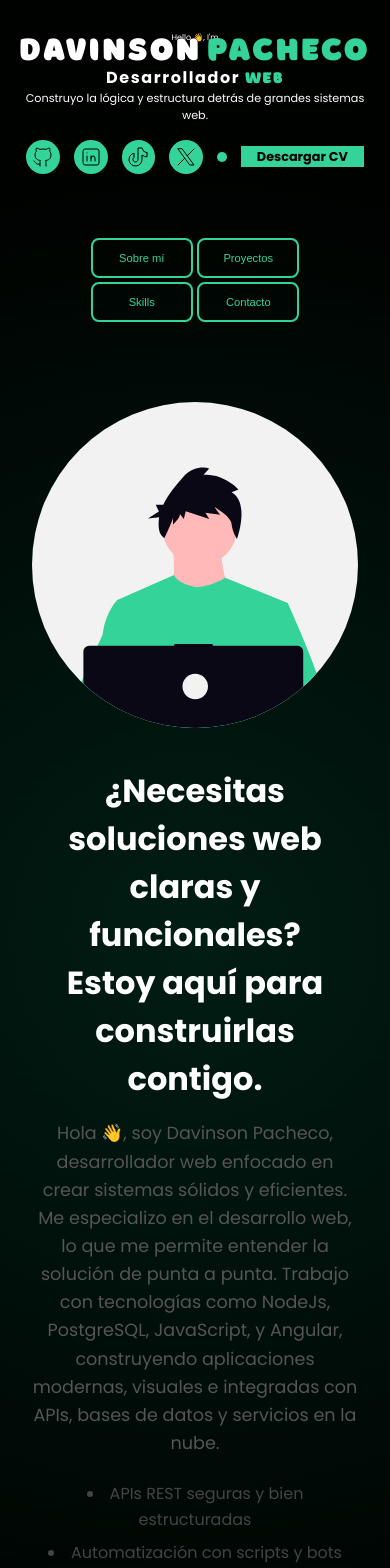
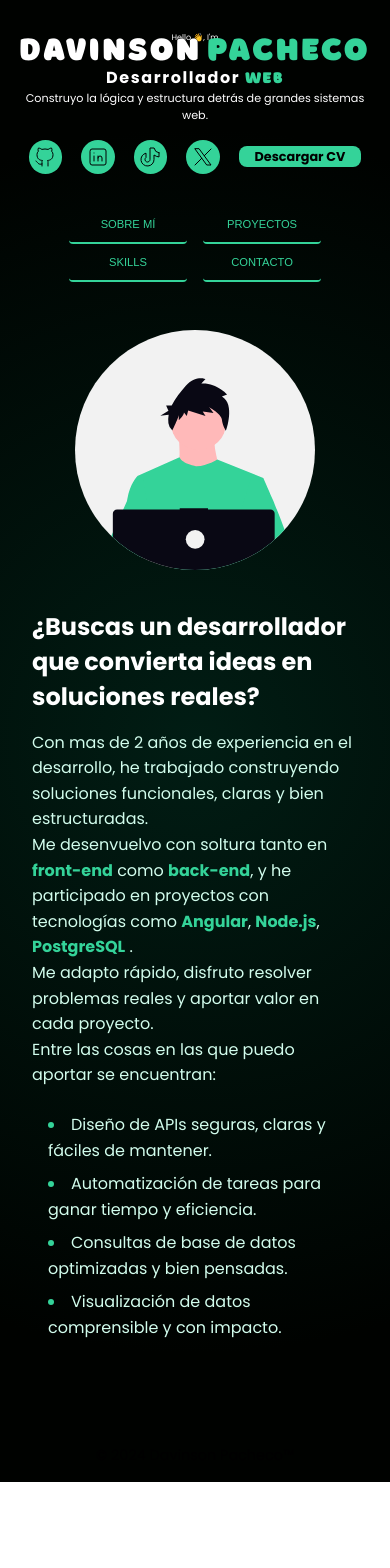
Before and after one commit to DavinsonPacheco/portfolio, an Angular app: page /about-me in a window 390 px wide. Shown: the top 1568 px of the page. After the commit the page ends 1482 px from the top, so only its background shows below. Built offline with nearby package versions, Linux system fonts and the light colour scheme.

Commit message:
style: aplica estilos responsive a about-me

```diff
--- a/src/app/about-me/about-me.component.css
+++ b/src/app/about-me/about-me.component.css
@@ -1,3 +1,14 @@
+/*breadcrumb*/
+/*.breadcrumb{*/
+/*  width: 100%;*/
+/*  color: var(--color-primary);*/
+/*}*/
+
+.highlight {
+  font-weight: bold;
+  color: var(--color-primary); /* o el color que prefieras */
+}
+
 .about-me {
   padding: 3rem 2rem;
 }
@@ -30,13 +41,12 @@
 .about-me__title {
   font-size: 2rem;
   font-weight: bold;
-  /*color: #2c3e50;*/
   margin-bottom: 1rem;
 }
 
 .about-me__description {
-  font-size: 1.1rem;
-  color: #555;
+  font-size: 1rem;
+  color: #d2fded;
   line-height: 1.6;
   margin-bottom: 1.5rem;
 }
@@ -44,7 +54,7 @@
 .about-me__skills {
   list-style: disc inside;
   padding-left: 1rem;
-  color: #444;
+  color: #d2fded;
   font-size: 1rem;
   line-height: 1.6;
 }
@@ -53,8 +63,13 @@
   margin-bottom: 0.5rem;
 }
 
-/* Responsive */
-@media (max-width: 768px) {
+.about-me__skills li::marker {
+  color: var(--color-primary); /* O cualquier color como #C9A227 */
+}
+
+/* 📱 Móviles grandes (como iPhone Plus, Android grandes) */
+@media (min-width: 480px) and (max-width: 767px) {
+
   .about-me__container {
     flex-direction: column;
     text-align: center;
@@ -69,3 +84,16 @@
     padding-left: 0;
   }
 }
+
+/* 📱 Móviles pequeños (como iPhone SE o muy compactos) */
+@media (max-width: 479px) {
+
+  .about-me__image img {
+    max-width: 15rem;
+  }
+
+  .about-me__title{
+    font-size: 1.5rem;
+  }
+
+}
--- a/src/app/about-me/about-me.component.html
+++ b/src/app/about-me/about-me.component.html
@@ -1,29 +1,38 @@
 <section class="about-me">
+
   <div class="about-me__container">
 
     <div class="about-me__image">
-      <img src="assets/img/about-me.svg" alt="Sobre mí ilustración" />
+      <img src="assets/img/about-me.svg" alt="Sobre mí ilustración"/>
     </div>
+<!--    <div class="breadcrumb">-->
+<!--      <span>SOBRE MÍ</span>-->
+<!--    </div>-->
+
 
     <div class="about-me__content">
       <h1 class="about-me__title">
-        ¿Necesitas soluciones web claras y funcionales?<br />
-        Estoy aquí para construirlas contigo.
+        ¿Buscas un desarrollador que convierta ideas en soluciones reales?
       </h1>
 
       <p class="about-me__description">
-        Hola 👋, soy Davinson Pacheco, desarrollador web enfocado en crear sistemas sólidos y eficientes.
-        Me especializo en el desarrollo web, lo que me permite entender la solución de punta a punta.
-        Trabajo con tecnologías como NodeJs, PostgreSQL, JavaScript, y Angular,
-        construyendo aplicaciones modernas, visuales e integradas con APIs, bases de datos y servicios en la nube.
+        Con mas de 2 años de experiencia en el desarrollo, he trabajado construyendo soluciones funcionales, claras y
+        bien estructuradas.<br>
+        Me desenvuelvo con soltura tanto en <span class="highlight">front-end</span> como <span class="highlight">back-end</span>,
+        y he participado en proyectos con tecnologías como <span class="highlight">Angular</span>, <span
+        class="highlight">Node.js</span>, <span class="highlight">PostgreSQL</span> .<br>
+        Me adapto rápido, disfruto resolver problemas reales y aportar valor en cada proyecto. <br>
+        Entre las cosas en las que puedo aportar se encuentran:
       </p>
 
       <ul class="about-me__skills">
-        <li class="about-me__skill">APIs REST seguras y bien estructuradas</li>
-        <li class="about-me__skill">Automatización con scripts y bots personalizados</li>
-        <li class="about-me__skill">Manejo de datos con consultas optimizadas en PostgreSQL</li>
-        <li class="about-me__skill">Visualización de métricas con Angular y Chart.js</li>
+        <li class="about-me__skill">Diseño de APIs seguras, claras y fáciles de mantener.</li>
+        <li class="about-me__skill">Automatización de tareas para ganar tiempo y eficiencia.</li>
+        <li class="about-me__skill">Consultas de base de datos optimizadas y bien pensadas.</li>
+        <li class="about-me__skill">Visualización de datos comprensible y con impacto.</li>
       </ul>
+
+
     </div>
 
   </div>
--- a/src/app/app.component.css
+++ b/src/app/app.component.css
@@ -47,7 +47,6 @@
   display: inline-flex;
   align-items: center;
   font-size: 1.2rem;
-  color: #ffffff;
   text-decoration: none;
 }
 
@@ -64,6 +63,7 @@
   padding: 0.1rem 1rem 0.1rem 1rem;
   color: #000000;
   font-weight: bold;
+  border-radius: 0.5rem;
 }
 
 .links-container a img {
@@ -83,67 +83,52 @@
 }
 
 .main-menu{
-  /*width: 50%;*/
   display: flex;
   justify-content: space-around;
 }
 
 .main-menu button {
   padding: 12px 24px;
-  border: 2px solid var(--color-primary);
+  border: none;
+  border-bottom: 2px solid var(--color-primary);
   background-color: transparent;
   color: var(--color-primary);
   font-size: 1rem;
-  border-radius: 0.5rem;
   cursor: pointer;
-  transition: background-color 0.3s, color 0.3s;
+  transition:
+    background-color 0.3s ease,
+    color 0.3s ease,
+    transform 0.2s ease,
+    box-shadow 0.3s ease,
+    border-color 0.3s ease;
+  text-transform: uppercase;
+  border-radius: 4px;
 }
 
 .main-menu button:hover {
   background-color: var(--color-primary);
-  color: #ffffff
+  color: #ffffff;
+  transform: translateY(-2px);
+  box-shadow: 0 4px 12px rgba(0, 0, 0, 0.1);
+  border-bottom: 2px solid transparent;
 }
+
+
 
 /* Estilo del footer */
 footer {
   text-align: center;
   padding: 1rem;
   margin-top: 2rem;
-  background: linear-gradient(90deg, #34d399, #a0e8cf);
+  background: linear-gradient(90deg, var(--color-primary));
   border-radius: 10px;
   font-size: 0.9rem;
-  color: white;
-  box-shadow: 0 4px 8px rgba(0, 0, 0, 0.1);
+  color: #000000;
   position: relative;
   overflow: hidden;
 }
 
- /*Detalle visual con pseudo-elemento*/
-footer::before {
-  content: "";
-  position: absolute;
-  top: 0;
-  left: 50%;
-  width: 150%;
-  height: 100%;
-  background: rgba(255, 255, 255, 0.1);
-  transform: translateX(-50%) rotate(-5deg);
-  pointer-events: none;
-}
 
- /*Enlaces del footer*/
-footer a {
-  color: #fff;
-  text-decoration: none;
-  font-weight: bold;
-  transition: color 0.3s ease;
-}
-
-footer a:hover {
-  color: #ffcc00;
-}
-
-/* Ajustes para dispositivos móviles */
 /* 🌐 Escritorio grande (4K o pantallas grandes) */
 @media (min-width: 1440px) {
   /* estilos para pantallas anchas */
@@ -190,8 +175,8 @@ footer a:hover {
 
 /* 📱 Móviles pequeños (como iPhone SE o muy compactos) */
 @media (max-width: 479px) {
+
   /* máxima optimización para una sola columna */
-
   .description-container p:first-child {
     font-size: 0.5rem;
   }
@@ -212,16 +197,18 @@ footer a:hover {
     margin-left: 0.3rem;
   }
 
+  .container-menu {
+    margin: 0;
+  }
+
   .main-menu {
     display: grid;
     grid-template-columns: 1fr 1fr;
-    gap: 0.3rem;
+    column-gap: 1rem;
   }
 
   .main-menu button {
     font-size: 0.7rem
   }
 
-
-
 }
--- a/src/app/app.component.html
+++ b/src/app/app.component.html
@@ -27,9 +27,6 @@
           <a aria-label="X fka Twitter" tabindex="0" role="button" href="" target="_blank" rel="noopener noreferrer">
             <img src="assets/img/x.svg">
           </a>
-          <a aria-label="X fka Twitter" tabindex="0" role="button" href="" target="_blank" rel="noopener noreferrer">
-
-          </a>
           <a tabindex="0" role="button" href="" target="" rel="noopener noreferrer">Descargar CV
           </a>
         </div>
@@ -52,5 +49,5 @@
 </router-outlet>
 
 <footer>
-  <span>© 2024 Davinson Pacheco™-Todos los Derechos reservados.</span>
+  <span>© 2024 Davinson Pacheco™</span>
 </footer>
```
